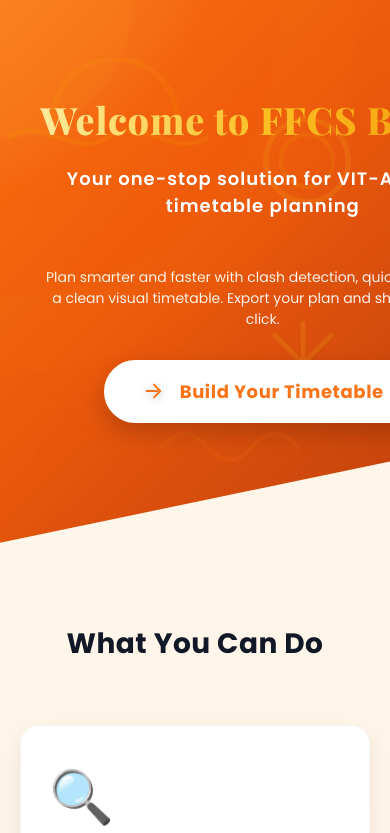
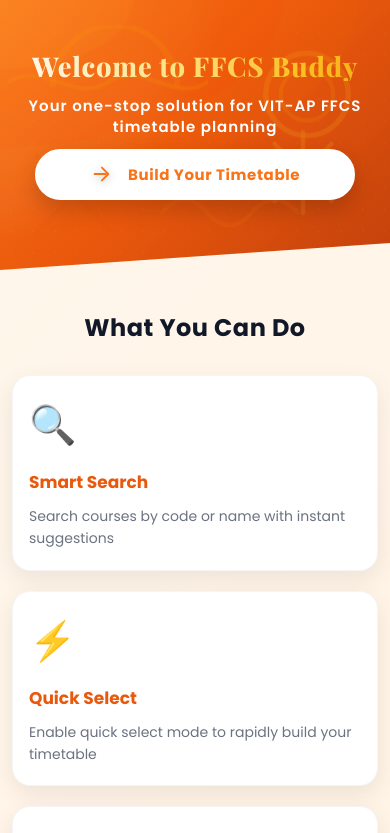
Before and after one commit to harishverger/ffcs-buddy, a React (Vite) app: page / in a window 390 px wide. Shown: the top 833 px of the page. Built offline with nearby package versions, Linux system fonts and the light colour scheme.

Commit message:
Optimize homepage for mobile view

```diff
--- a/src/index.css
+++ b/src/index.css
@@ -8,16 +8,27 @@
   box-sizing: border-box;
 }
 
+html {
+  overflow-x: hidden;
+  -webkit-text-size-adjust: 100%;
+  -webkit-tap-highlight-color: transparent;
+  scroll-behavior: smooth;
+}
+
 body {
   margin: 0;
   font-family: 'Outfit', "Segoe UI", Roboto, Arial, sans-serif;
   background: var(--accent-50);
   color: #111827;
+  overflow-x: hidden;
+  max-width: 100vw;
 }
 
 /* Homepage: use Poppins by default, keep hero title span overrides */
 .home-container {
   font-family: 'Poppins', 'Outfit', "Segoe UI", Roboto, Arial, sans-serif;
+  overflow-x: hidden;
+  width: 100%;
 }
 
 /* =========================================================
@@ -71,14 +82,46 @@
 }
 
 @media (max-width: 640px) {
-  .header-brand { align-items: center; }
+  .app-header {
+    padding: 12px 12px;
+    gap: 8px;
+  }
+
+  .header-brand {
+    align-items: center;
+    flex: 1;
+  }
+
   .header-brand h1 {
-    font-size: 22px;
+    font-size: 20px;
     white-space: nowrap;
   }
+
   .header-brand p {
-    font-size: 11.5px;
+    font-size: 10.5px;
     white-space: nowrap;
+    display: none;
+  }
+
+  .header-actions {
+    gap: 6px;
+  }
+
+  .share-btn-desktop,
+  .home-btn-desktop,
+  .theme-toggle {
+    min-height: 40px;
+    padding: 8px 10px;
+    font-size: 13px;
+  }
+
+  .theme-text {
+    display: none;
+  }
+
+  .overflow-btn {
+    font-size: 24px;
+    padding: 4px 6px;
   }
 }
 
@@ -1310,12 +1353,18 @@
   color: #f97316;
   border: 2px solid #ffffff;
   box-shadow: 0 10px 22px rgba(0,0,0,0.18);
+  -webkit-tap-highlight-color: transparent;
+  touch-action: manipulation;
 }
 .cta-button.cta-outline:hover {
   background: linear-gradient(135deg, #fbbf24, #f97316);
   color: #ffffff;
   border-color: transparent;
 }
+.cta-button.cta-outline:active {
+  transform: scale(0.97);
+  transition: transform 0.1s ease;
+}
 
 @media (max-width: 900px) {
   .hero-grid { grid-template-columns: 1fr; gap: 24px; text-align: center; }
@@ -1329,7 +1378,7 @@
 
 .hero-title {
   font-family: 'Outfit', "Segoe UI", Roboto, Arial, sans-serif;
-  font-size: clamp(24px, 7vw, 64px);
+  font-size: clamp(26px, 7vw, 64px);
   font-weight: 800;
   letter-spacing: 0.8px;
   margin: 0 0 24px;
@@ -1339,6 +1388,13 @@
   animation: fadeInDown 0.7s ease-out;
   position: relative;
   z-index: 1;
+}
+
+@media (max-width: 900px) {
+  .hero-title {
+    white-space: normal;
+    line-height: 1.15;
+  }
 }
 
 @keyframes fadeInDown {
@@ -1713,24 +1769,171 @@
 }
 
 @media (max-width: 768px) {
+  .hero-section {
+    padding: 60px 16px 80px;
+    clip-path: polygon(0 0, 100% 0, 100% 90%, 0 100%);
+  }
+
+  .hero-grid {
+    padding: 0 10px;
+  }
+
   .hero-title {
-    font-size: 36px;
+    font-size: clamp(28px, 8vw, 36px);
+    white-space: normal;
+    line-height: 1.15;
+    margin: 0 0 16px;
   }
 
   .hero-subtitle {
-    font-size: 18px;
+    font-size: 16px;
+    margin: 0 0 12px;
+    line-height: 1.4;
+  }
+
+  .hero-blurb {
+    display: none;
+  }
+
+  .cta-button {
+    padding: 14px 28px;
+    font-size: 16px;
+    width: 100%;
+    max-width: 320px;
+    justify-content: center;
   }
 
   .section-title {
     font-size: 28px;
+    margin: 0 0 40px;
+  }
+
+  .features-section,
+  .how-it-works-section,
+  .about-section {
+    padding: 50px 16px;
   }
 
   .features-grid {
     grid-template-columns: 1fr;
+    gap: 20px;
+  }
+
+  .feature-card {
+    padding: 24px 20px;
+  }
+
+  .feature-icon {
+    font-size: 44px;
+    margin-bottom: 16px;
+  }
+
+  .feature-card h3 {
+    font-size: 19px;
+  }
+
+  .feature-card p {
+    font-size: 14px;
   }
 
   .steps-container {
     grid-template-columns: 1fr;
-  }
-
-}
+    gap: 30px;
+  }
+
+  .step-number {
+    width: 56px;
+    height: 56px;
+    font-size: 24px;
+    margin: 0 auto 16px;
+  }
+
+  .step h3 {
+    font-size: 18px;
+  }
+
+  .step p {
+    font-size: 14px;
+  }
+
+  .about-section {
+    padding: 40px 20px;
+    margin: 40px 16px;
+  }
+
+  .about-text {
+    font-size: 15px;
+    line-height: 1.7;
+  }
+
+  .home-footer {
+    padding: 30px 16px;
+  }
+
+  .footer-content p {
+    font-size: 14px;
+  }
+
+  .footer-links {
+    flex-direction: column;
+    gap: 8px;
+  }
+
+  .footer-links span {
+    display: none;
+  }
+}
+
+@media (max-width: 480px) {
+  .hero-section {
+    padding: 50px 12px 70px;
+  }
+
+  .hero-title {
+    font-size: 26px;
+    margin: 0 0 12px;
+  }
+
+  .hero-subtitle {
+    font-size: 15px;
+  }
+
+  .hero-blurb {
+    font-size: 13px;
+    line-height: 1.5;
+  }
+
+  .cta-button {
+    padding: 12px 24px;
+    font-size: 15px;
+    width: 100%;
+  }
+
+  .section-title {
+    font-size: 24px;
+    margin: 0 0 30px;
+  }
+
+  .features-section,
+  .how-it-works-section,
+  .about-section {
+    padding: 40px 12px;
+  }
+
+  .feature-card {
+    padding: 20px 16px;
+  }
+
+  .feature-icon {
+    font-size: 38px;
+  }
+
+  .feature-card h3 {
+    font-size: 17px;
+  }
+
+  .about-section {
+    margin: 30px 12px;
+    padding: 30px 16px;
+  }
+}
```
Also changed, not shown: 6 other files (tests, documents, lock files or other folders).
